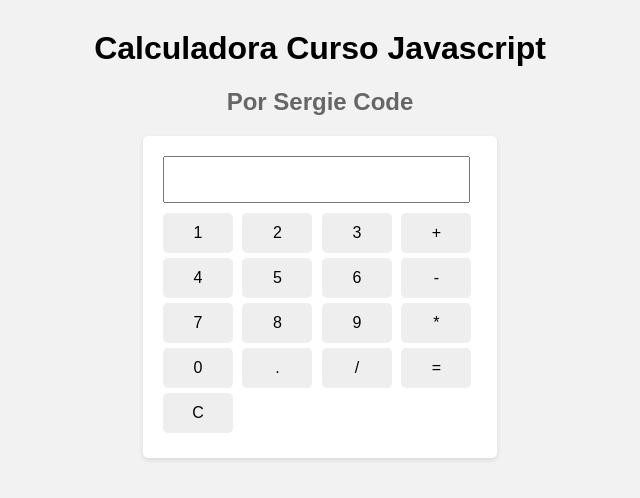
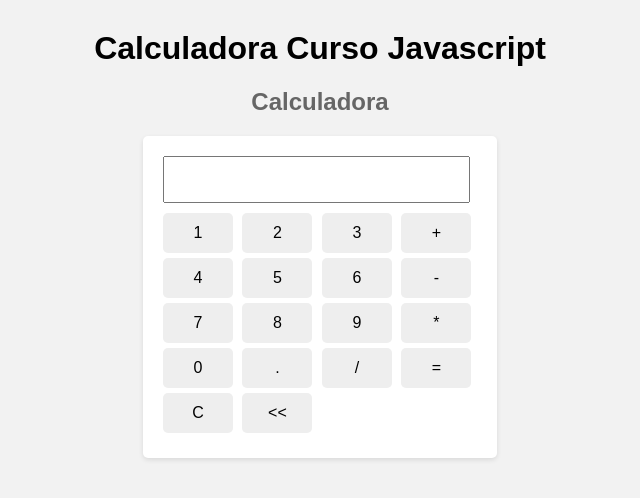
Before and after one commit to JorgeGarcah/practica-ramas-merge, a plain HTML site: page index.html in a window 1280 px wide. Shown: the whole page, without its empty margins (320-960 px from the left). Drawn offline with Linux system fonts and the light colour scheme.

Commit message:
solucione el ejerciio de deshacer

```diff
--- a/index.html
+++ b/index.html
@@ -11,7 +11,7 @@
 
 <body>
     <h1>Calculadora Curso Javascript</h1>
-    <h2>Por Sergie Code</h2>
+    <h2>Calculadora</h2>
     <div class="calculadora">
         <input type="text" id="pantalla" readonly>
         <br>
@@ -36,6 +36,7 @@
         <input type="button" value="=" onclick="calcular()">
         <br>
         <input type="button" value="C" onclick="limpiarPantalla()">
+        <input type="button" value="<<" onclick="deshacer()" title="nuevi">
     </div>
 
     <script src="script.js"></script>
--- a/script.js
+++ b/script.js
@@ -1,13 +1,19 @@
 function agregarALaPantalla(value) {
     document.getElementById('pantalla').value += value;
-  }
+}
 
-  function calcular() {
+function calcular() {
     const valorPantalla = document.getElementById('pantalla').value;
     const result = eval(valorPantalla);
     document.getElementById('pantalla').value = result;
-  }
+}
 
-  function limpiarPantalla() {
+function limpiarPantalla() {
     document.getElementById('pantalla').value = '';
-  }
+}
+
+function deshacer() {
+
+    const valorPantalla = document.getElementById('pantalla').value;
+    document.getElementById('pantalla').value = valorPantalla.slice(0,-1);
+}
```
